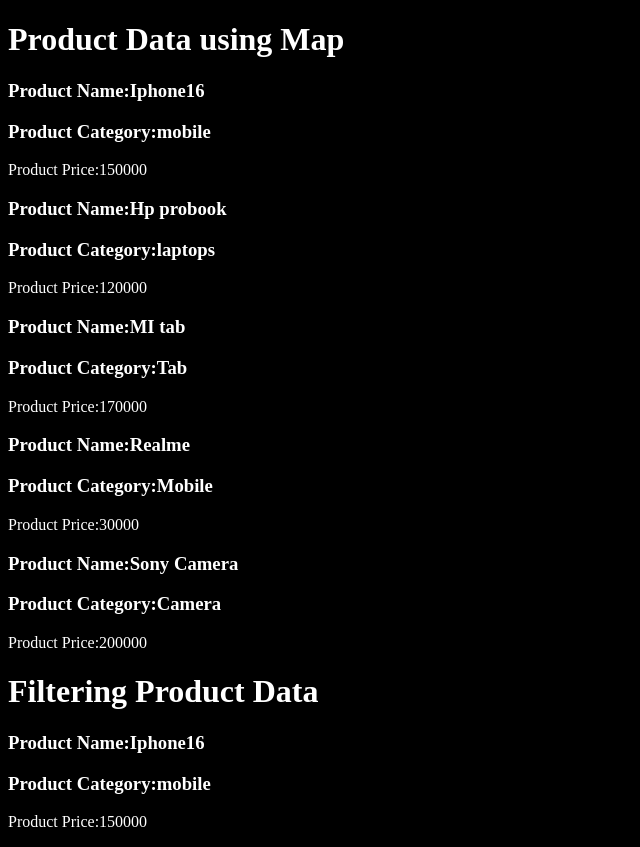
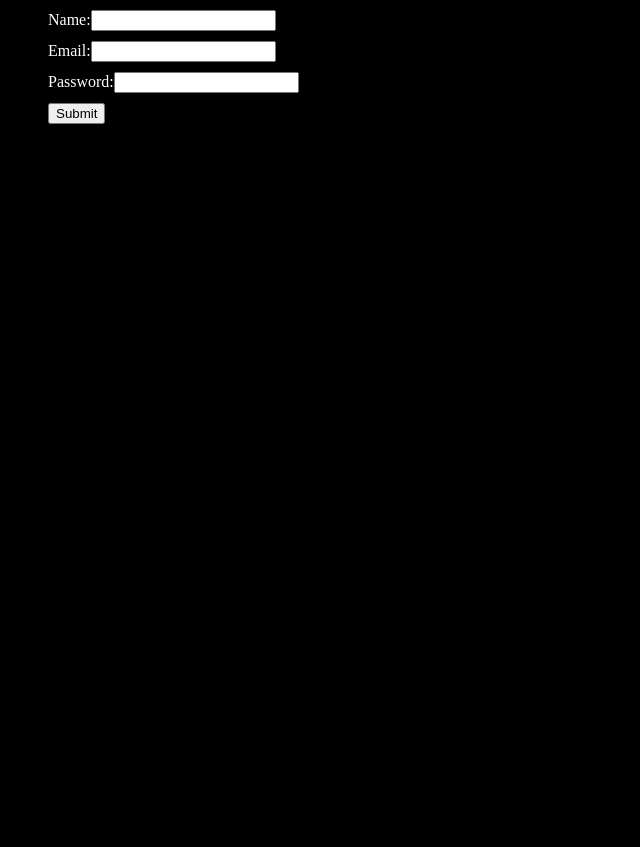
Before and after one commit to AlliMallika/ReactSeries, a React (Vite) app: page / in a window 1280 px wide. Shown: the whole page, without its empty margins (0-640 px from the left). After the commit the page ends 800 px from the top, so only its background shows below. Built offline with nearby package versions, Linux system fonts and the light colour scheme.

Commit message:
Form Handling done

```diff
--- a/src/App.jsx
+++ b/src/App.jsx
@@ -5,6 +5,7 @@
 import { Events } from "./components/Events";
 import { Counter } from "./components/Counter";
 import { ShowProduct } from "./components/ShowProduct";
+import { Form } from "./components/Form";
 
 const App = () => {
   // Internal styling for the button container
@@ -67,7 +68,9 @@
       </div>
       <div><Counter/></div> */}
       <div>
-        <ShowProduct/>
+        {/* <ShowProduct/> */}
+
+        <Form/>
       </div>
     </>
   );
--- /dev/null
+++ b/src/components/Form.jsx
@@ -0,0 +1,38 @@
+import React, { useState } from 'react'
+
+export const Form = () => {
+  const [name, setName] = useState('')
+  const [email, setEmail] = useState('')
+  const [password, setPassword] = useState('')
+
+const handleSubmit = (e)=>{
+    e.preventDefault();
+    alert('you have successfully submitted form' + " " + name + " " + " "+ email);
+
+    setName('')
+    setEmail('')
+    setPassword('')
+}
+  return (
+    <div>
+      <form onSubmit={handleSubmit}>
+        <div>
+            Name:<input value={name} onChange={(e)=>setName(e.target.value)} type='text'/>
+            {name}
+        </div>
+        <div>
+            Email:<input value={email} onChange={(e)=>setEmail(e.target.value)} type='email'/>
+            {email}
+        </div>
+        <div>
+            Password:<input value={password} onChange={(e)=> setPassword(e.target.value)} type='password'/>
+            {password}
+        </div>
+        <div>
+            <button>Submit</button>
+        </div>
+      </form>
+
+    </div>
+  )
+}
--- a/src/index.css
+++ b/src/index.css
@@ -7,3 +7,7 @@
   padding: '5px';
   margin: '2px'
 }
+
+div{
+  margin: 10px;
+}
```
